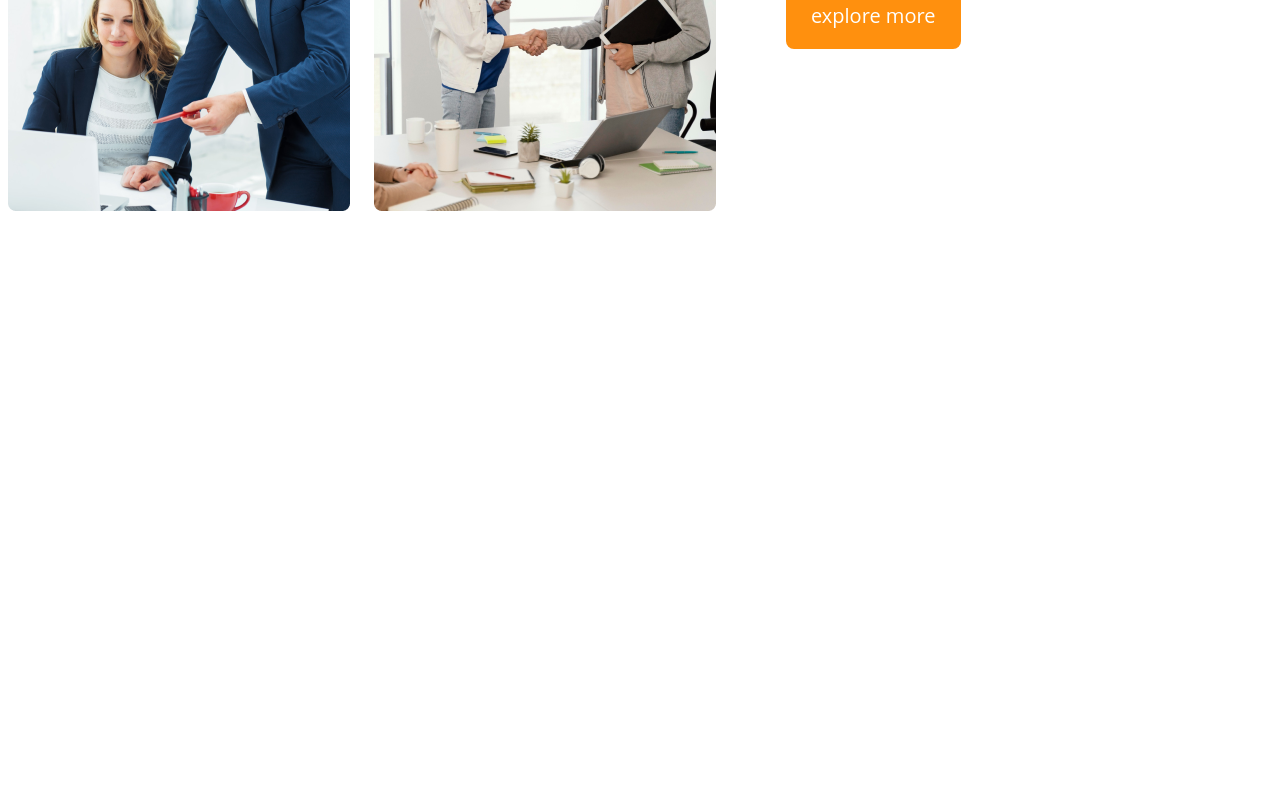
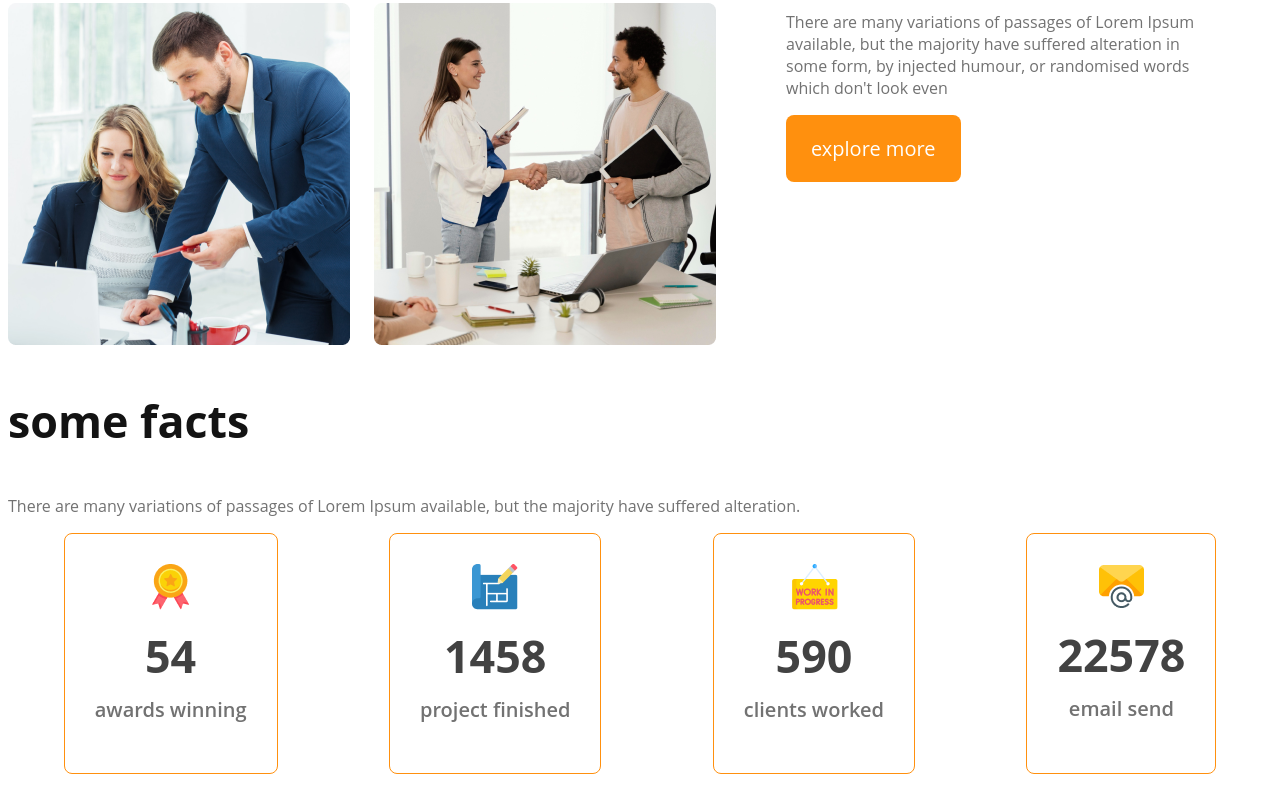
Before and after one commit to sojib9G/g3-arcetecture, a plain HTML site: page index.htm in a window 1280 px wide. Shown: the part 1618-2430 px from the top of the page. Before the commit the page ends 1899 px from the top, so only its background shows below. Drawn offline with Linux system fonts and the light colour scheme.

Commit message:
some facts icon

```diff
--- a/index.htm
+++ b/index.htm
@@ -9,7 +9,7 @@
 <body>
     <header>
         <nav>
-            <h3 class="nav-title">G3 Architects</h3>
+            <h3 class="section-title">G3 Architects</h3>
             <ul>
                 <li><a href="">Home</a></li>
                 <li><a href="">About</a></li>
@@ -40,6 +40,38 @@
                 <button class="btn-primary">explore more</button>
             </div>
         </section>
+        <section class="Features">
+
+        </section>
+        <section class="facts">
+            <h3 class="section-title">some facts</h3>
+            <p class="color-light-gray">
+                There are many variations of passages of Lorem Ipsum available, but the majority have suffered alteration.
+            </p>
+            <div class="facts-card-container">
+                <div class="card">
+                    <img src="images/icons/ribon.png" alt="">
+                    <h2 class="card-stats">54</h2>
+                    <p class="card-title color-light-gray">awards winning</p>
+                </div>
+                <div class="card">
+                    <img src="images/icons/projects.png" alt="">
+                    <h2 class="card-stats">1458</h2>
+                    <p class="card-title color-light-gray">project finished</p>
+                </div>
+                <div class="card">
+                    <img src="images/icons/customers.png"alt="">
+                    <h2 class="card-stats">590</h2>
+                    <p class="card-title color-light-gray">clients worked</p>
+                </div>
+                <div class="card">
+                    <img src="images/icons/email.png" alt="">
+                    <h2 class="card-stats">22578</h2>
+                    <p class="card-title color-light-gray">email send</p>
+                </div>
+            </div>
+        </section>
+
     </main>
     <footer>
 
--- a/styles/architect.css
+++ b/styles/architect.css
@@ -16,7 +16,12 @@
     cursor: pointer;
     border: 0;
 }
-header{
+.section-title{
+    font-size: 2.8rem;
+    font-weight: 700;
+    color: #131313;
+}
+.header{
     background: rgba(255, 144, 14, 0.10);
     padding: 50px 240px;
 }
@@ -25,13 +30,6 @@ nav{
     justify-content: space-between;
     align-content:center;
 }
-
-.nav-title{
-    font-size: 2.8rem;
-    font-weight: 700;
-    color: #131313;
-}
-
 nav > ul {
     display: flex;
 }
@@ -89,6 +87,27 @@ main{
     color: #FF900E;
     font-weight: 700;
 }
+.facts-card-container{
+    display: flex;
+    justify-content: space-around;
+}
+.facts-card-container .card{
+    border-radius: 8px;
+    border: 1px solid #FF900E;
+    text-align: center;
+    padding: 30px 30px;
+}
+.facts-card-container .card-title{
+    font-weight: 600;
+    font-size: 1.25rem;
+    margin-top: 5px;
+}
+.facts-card-container .card-stats{
+    font-size: 2.8rem;
+    color: #424242;
+    margin-top: 10px;
+    margin-bottom: 10px;
+}
 
 @media screen and (max-width: 576px) {
     header{
```
